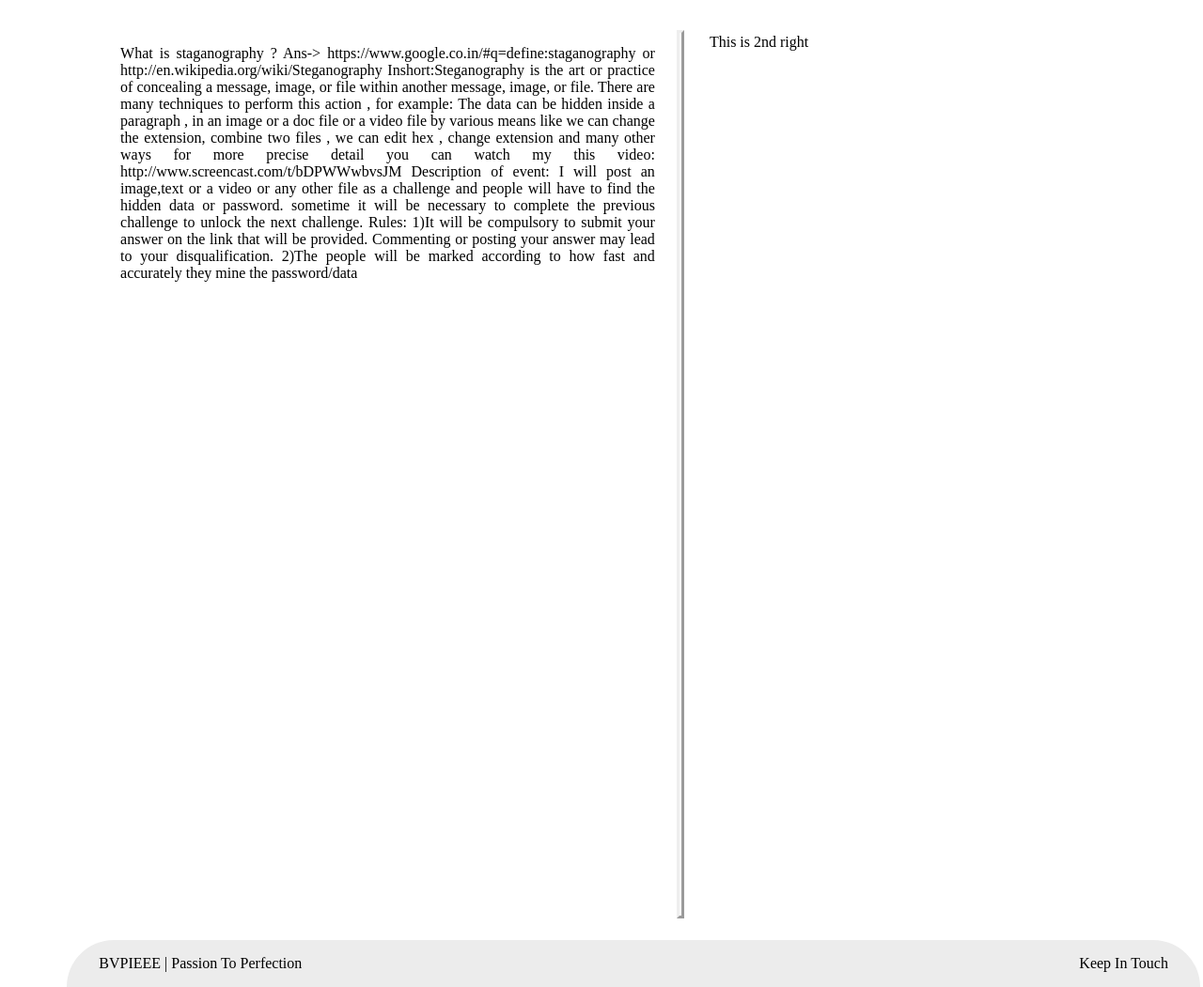
After one commit to adishr09/Fervour_2014, a PHP site: page /Events/steganography.php in a window 1280 px wide. The commit adds this page. Shown: the whole page at 94% size. Run offline with PHP 8.4, Linux system fonts and the light colour scheme.

Commit message:
online data

```diff
--- /dev/null
+++ b/Online/Events/css/body.css
@@ -0,0 +1,49 @@
+#wrapper {
+text-align:justify;
+width:90%;
+position:relative;
+margin:2.5% 5% 2.5% 5%;
+}
+
+#left{
+float:left;
+height:120%;
+width:50%;
+margin:0 0 0 5%;
+}
+
+#border{
+float:left;
+height:120%;
+width:2px;
+border-style:outset;
+margin:0 2% 0 2%;
+}
+
+#right{
+float:left;
+height:40%;
+width:20%;
+margin:0 5% 0 0%;
+}
+#right > p {
+float:left;
+
+margin: 2%;
+}
+
+#footer {
+text-align:justify;
+width:100%;
+}
+
+#left_f{
+clear:both;
+float:left;
+height:auto;
+width:100%;
+margin:2% 0 0 0;
+padding:0 3% 0 3%;
+background:#535353;
+position:inherit;
+}
--- /dev/null
+++ b/Online/Events/steganography.php
@@ -0,0 +1,41 @@
+<html style="overflow-x:hidden;">
+	<head>
+		<meta charset="UTF-8" />
+		<meta http-equiv="X-UA-Compatible" content="IE=edge">
+		<meta name="viewport" content="width=device-width, initial-scale=1">
+		<title>STEGANOGRAPHY - Online Fervour 2014</title>
+		<link rel="stylesheet" href="css/body.css" type="text/css">
+	</head>
+<div id="wrapper" >
+	<div id="container">
+		<div id="left">
+			<p>What is staganography ?
+			Ans->
+			https://www.google.co.in/#q=define:staganography
+			or
+			http://en.wikipedia.org/wiki/Steganography
+			Inshort:Steganography is the art or practice of concealing a message, image, or file within another message, image, or file.
+			There are many techniques to perform this action , for example: The data can be hidden inside a paragraph , in an image or a doc file or a video file by various means
+			like we can change the extension, combine two files , we can edit hex , change extension and many other ways
+			for more precise detail you can watch my this video: http://www.screencast.com/t/bDPWWwbvsJM
+			Description of event: I will post an image,text or a video or any other file as a challenge and people will have to find the hidden data or password.
+			sometime it will be necessary to complete the previous challenge to unlock the next challenge.
+			Rules:
+			1)It will be compulsory to submit your answer on the link that will be provided.
+			Commenting or posting your answer may lead to your disqualification.
+			2)The people will be marked according to how fast and accurately they mine the password/data
+			</p>
+		</div>
+		<div id="border">
+		</div>
+		<div id="right">
+			<p>This is 2nd right</p>
+		</div>
+	</div>
+	<div id="left_f" style="border-radius:50px 50px 0 0;background:rgba(236, 236, 236, 1);">
+		<p style="float:left;">BVPIEEE | Passion To Perfection</p>
+		<p style="float:right; display:inline;">Keep In Touch
+		</p>
+	</div>
+</div>
+</html>
```
Also changed, not shown: Online/Events/a_day_at_bvp.php (added, +36 -0 lines), Online/Events/bulls_and_bears.php (added, +35 -0 lines), Online/Events/dig_out.php (added, +34 -0 lines), Online/Events/index.php (added, +27 -0 lines), Online/Events/maths_mayhem.php (added, +32 -0 lines), Online/Events/we_blog.php (added, +30 -0 lines), Online/Events/what_does_the_fox_says.php (added, +29 -0 lines), Online/online.php (+40 -11 lines).
